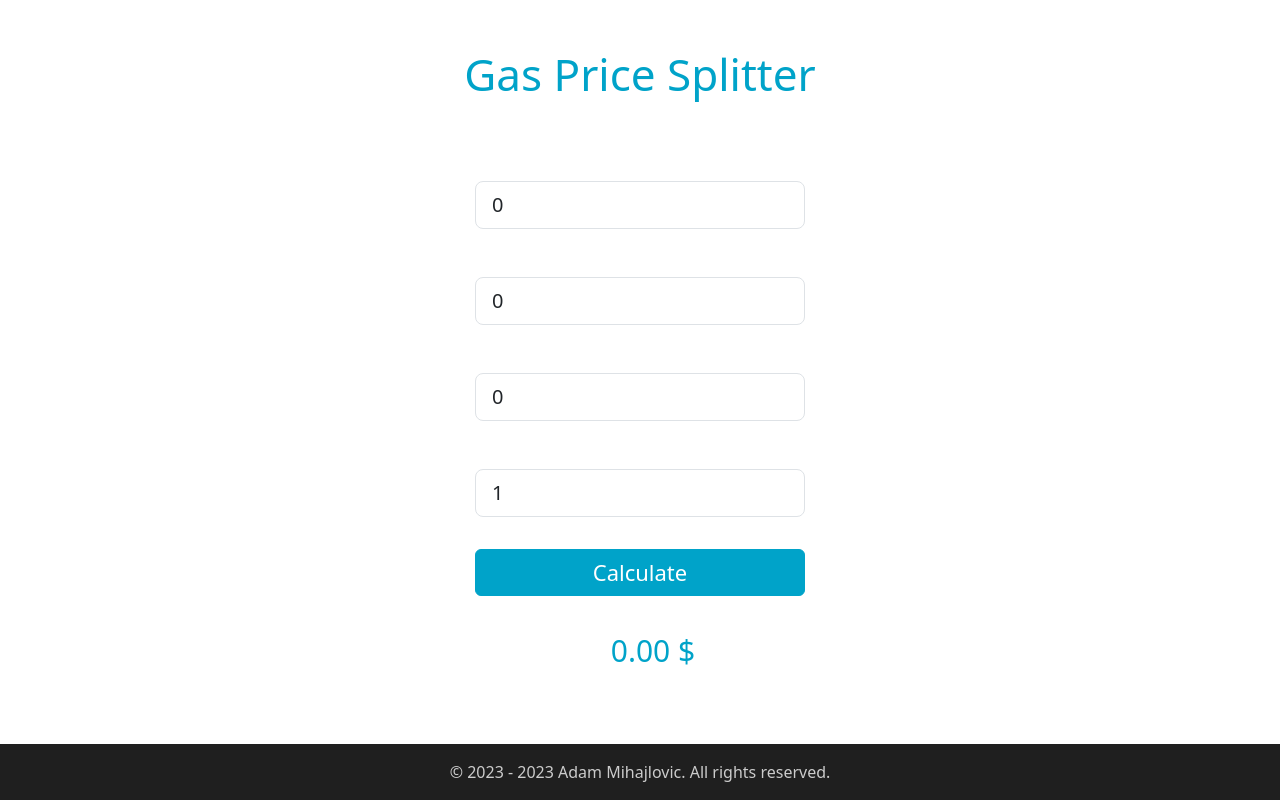
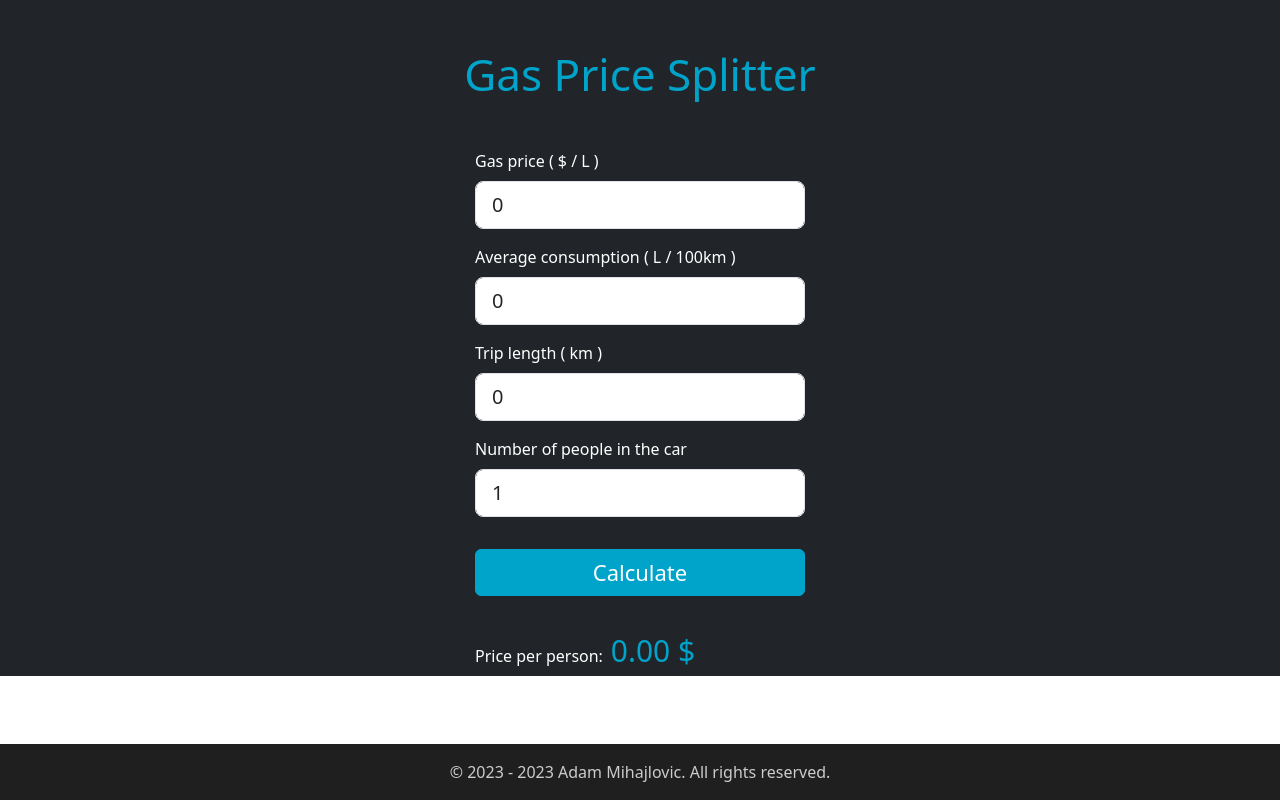
Before and after one commit to Funnyadd/gas-calculator, a React (Create React App) app: page / in a window 1280 px wide. Built offline with nearby package versions, Linux system fonts and the light colour scheme.

Commit message:
Real fix for background

```diff
--- a/src/index.css
+++ b/src/index.css
@@ -5,6 +5,6 @@
     --bs-bg-opacity: 1;
 }
 
-html {
+.App {
     background-color: rgba(var(--bs-dark-rgb),var(--bs-bg-opacity))!important;
 }
```
